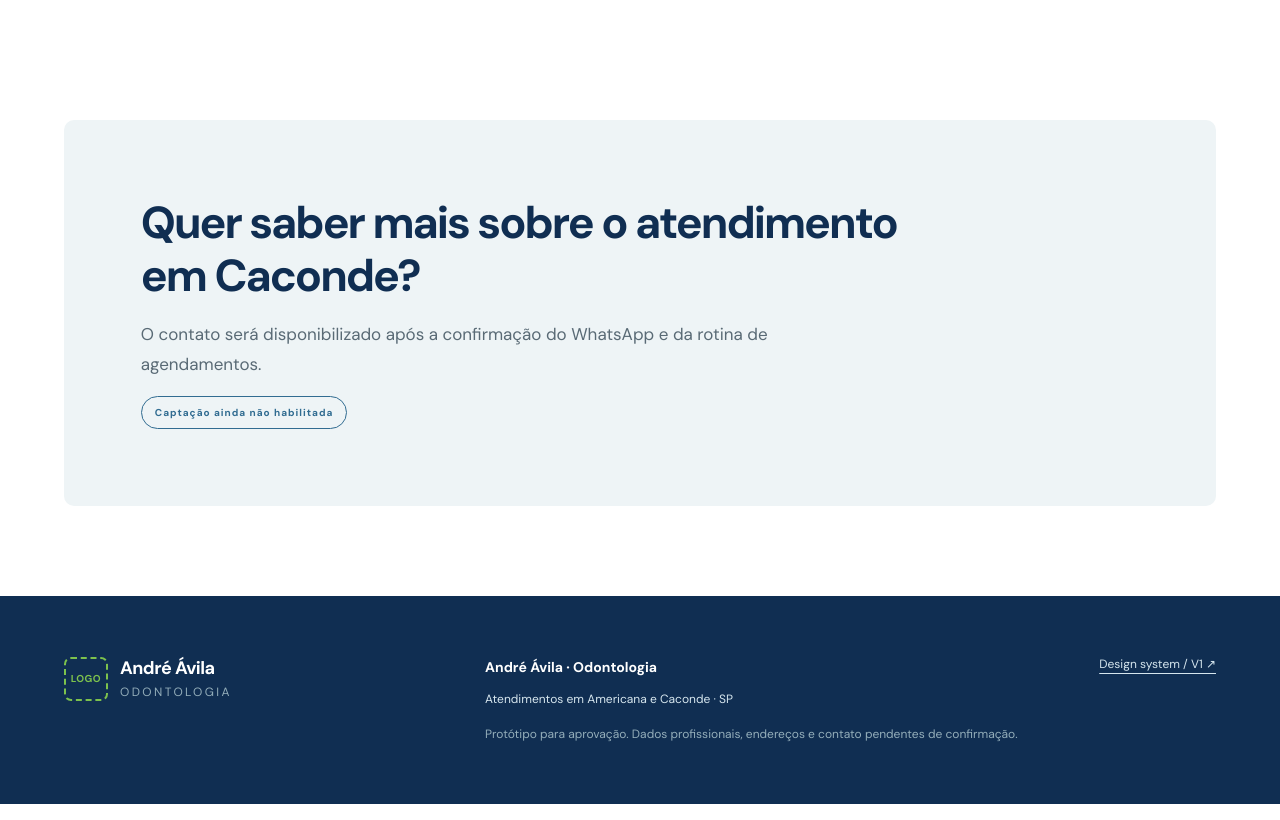
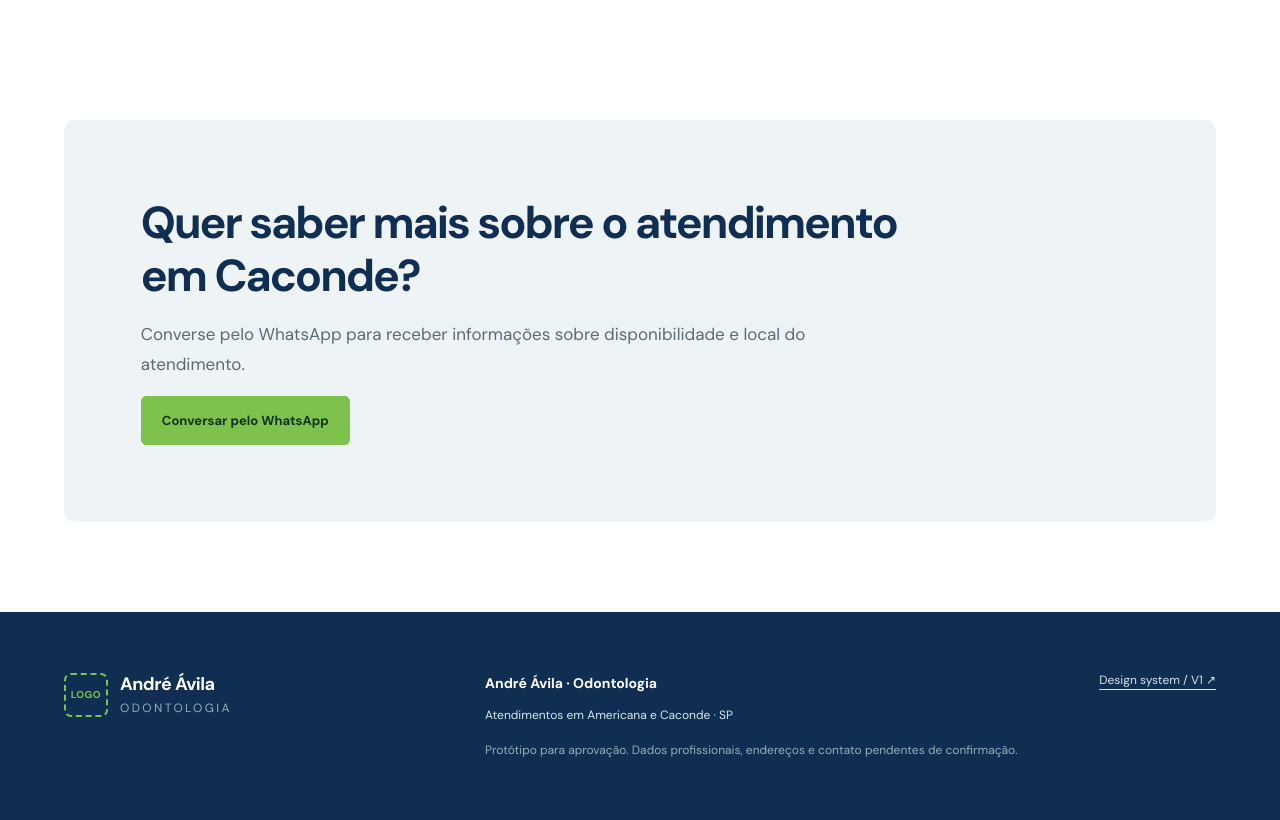
Before and after one commit to contatoagenciawin-ichthus/odonto-andre, a Next.js app: page /caconde/odontologia-geral in a window 1280 px wide. Shown: the part 1090-1910 px from the top of the page. Built offline with nearby package versions, Linux system fonts and the light colour scheme.

Commit message:
feat: WhatsApp-first appointment flow without provisional addresses

```diff
--- a/src/app/caconde/odontologia-geral/page.tsx
+++ b/src/app/caconde/odontologia-geral/page.tsx
@@ -5,5 +5,5 @@ export default function Caconde(){
  <div className="site-hero-content"><span className="eyebrow">CACONDE · SP / ODONTOLOGIA GERAL</span><h1>Cuidar da saúde bucal pode fazer parte da sua rotina.</h1><p>Um atendimento próximo, com escuta e orientação para diferentes necessidades odontológicas. Conheça André Ávila e sua proposta de cuidado em Caconde.</p><div className="actions"><Link className="btn" href="#cuidados">Conheça os cuidados</Link><Link className="outline-btn" href="/">Conheça André</Link></div></div>
  <div className="editorial-panel green-panel"><span className="eyebrow">ODONTOLOGIA GERAL</span><strong>Cuidado.<br/>Atenção.<br/>Proximidade.</strong><div className="mini-line"/></div></section>
  <section id="cuidados" className="content-split"><div><span className="eyebrow">ATENDIMENTO EM CACONDE</span><h2>Uma avaliação que considera suas necessidades.</h2></div><div><p>A proposta é acolher diferentes demandas de saúde bucal, explicar as possibilidades disponíveis e orientar os próximos passos. Os procedimentos específicos serão publicados após confirmação da agenda e dos serviços oferecidos em Caconde.</p><p className="annotation">O atendimento remoto, quando aplicável, será apresentado de acordo com as normas profissionais e sem substituir etapas presenciais necessárias.</p></div></section>
- <section className="closing-panel"><h2>Quer saber mais sobre o atendimento em Caconde?</h2><p>O contato será disponibilizado após a confirmação do WhatsApp e da rotina de agendamentos.</p><span className="pill">Captação ainda não habilitada</span></section><SiteFooter/></main>;
+ <section className="closing-panel"><h2>Quer saber mais sobre o atendimento em Caconde?</h2><p>Converse pelo WhatsApp para receber informações sobre disponibilidade e local do atendimento.</p><a className="btn" target="_blank" rel="noopener noreferrer" href="https://wa.me/5519983155303?text=Ol%C3%A1%2C%20gostaria%20de%20informa%C3%A7%C3%B5es%20sobre%20atendimento%20odontol%C3%B3gico%20em%20Caconde.">Conversar pelo WhatsApp</a></section><SiteFooter/></main>;
 }
```
